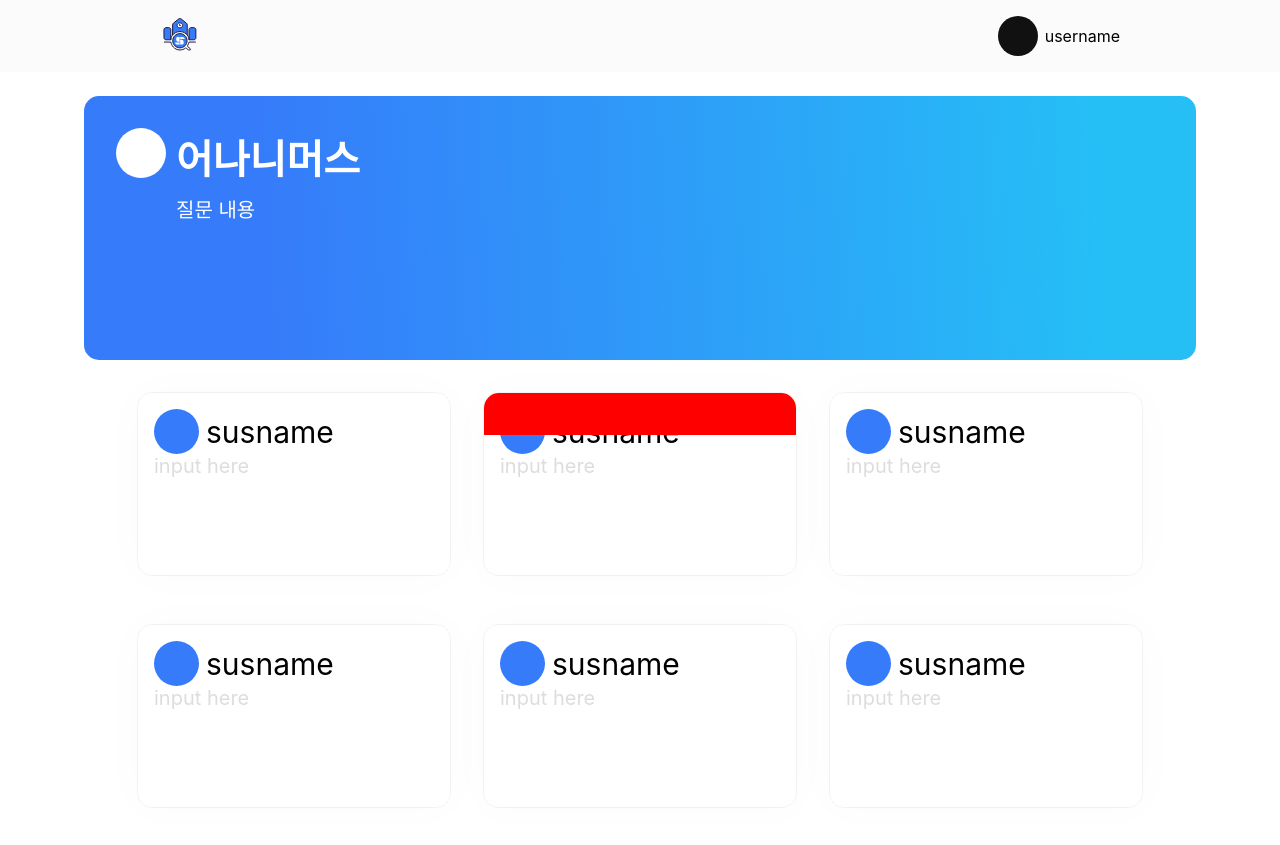
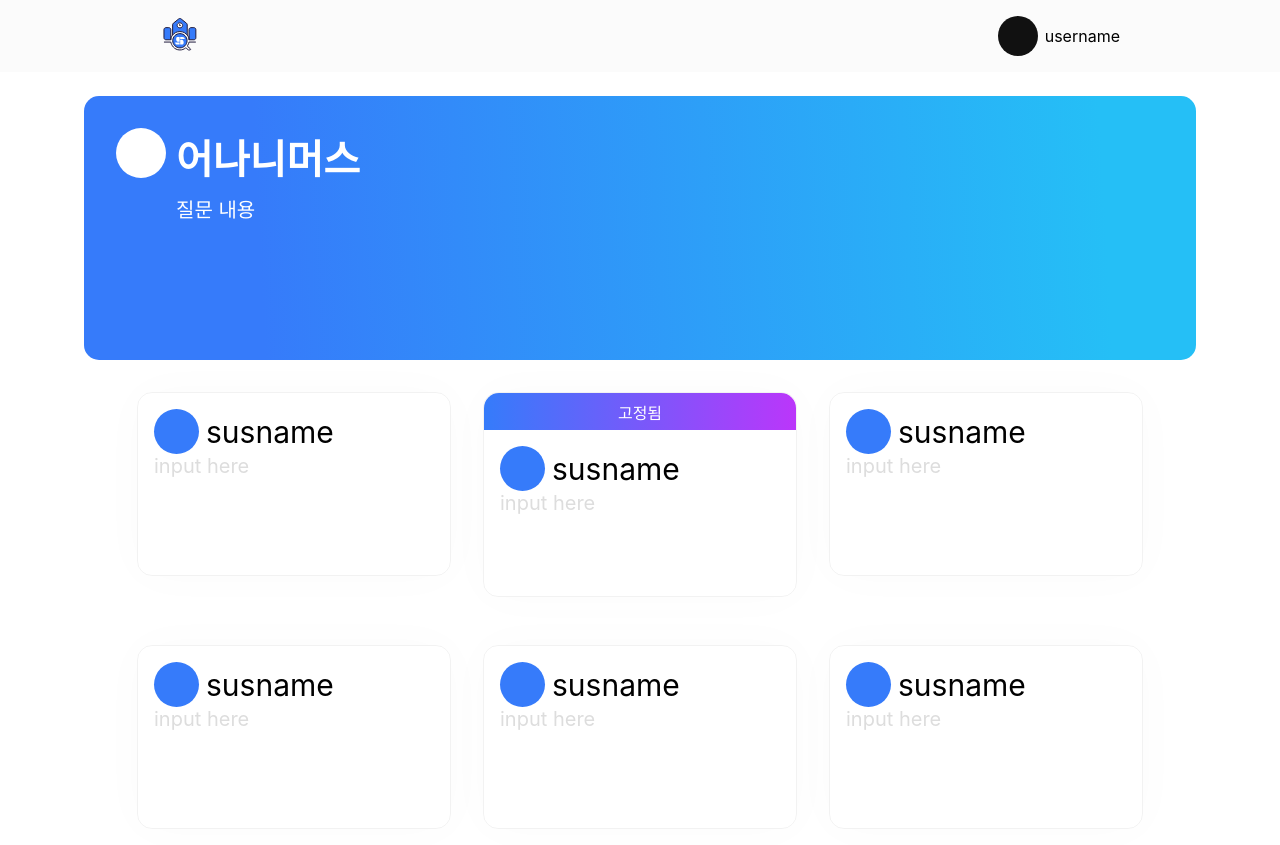
Before and after one commit to 5-23/realsus-frontend, a React (Create React App) app: page /answer in a window 1280 px wide. Before the commit the page ends 824 px from the top, so only its background shows below. Built offline with nearby package versions, Linux system fonts and the light colour scheme; a web font is replaced by a local one.

Commit message:
feat: add some css

```diff
--- a/src/css/Answer.module.css
+++ b/src/css/Answer.module.css
@@ -91,15 +91,24 @@
 		transform: translateY(-2px) scale(1.01);
 	}
 	&.pin {
-		height: (160px + 1rem);
+		height: calc(155px + 1rem);
+		> .titleWrapper{
+			padding-top: calc(5px + 2rem);
+		}
 		&::before {
-			content: "";
+			content: "고정됨";
+			background-image: url("/icon/pin.svg");
+			display: flex;
+			align-items: center;
+			justify-content: center;
+			font-size: 16px;
 			position: absolute;
-			background-color: red;
+			background: linear-gradient(90deg, #367BFA 0.99%, #BB36FA 100%);
+			color: #fff;
 			min-width: 280px;
 			padding: 1rem;
 			transform: translateX(-1rem) translateY(-1rem);
-			height: 10px;
+			height: 5px;
 			border-radius: 15px 15px 0 0;
 		}
 	}
```
Also changed, not shown: public/icon/pin.svg (added).
